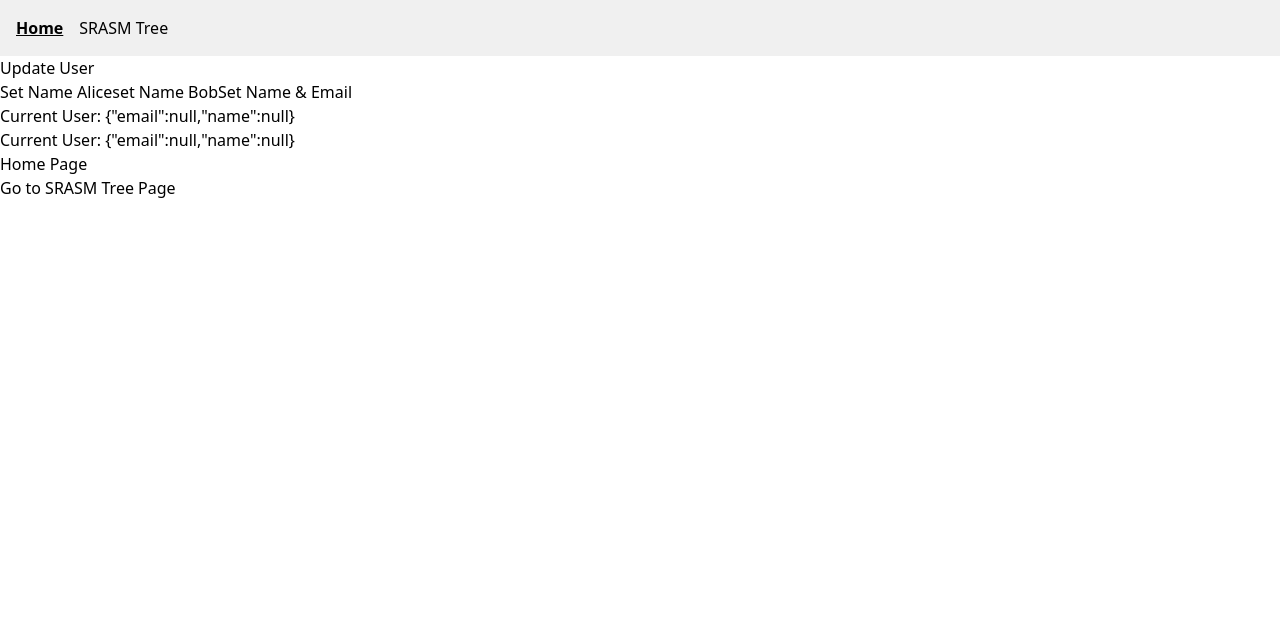
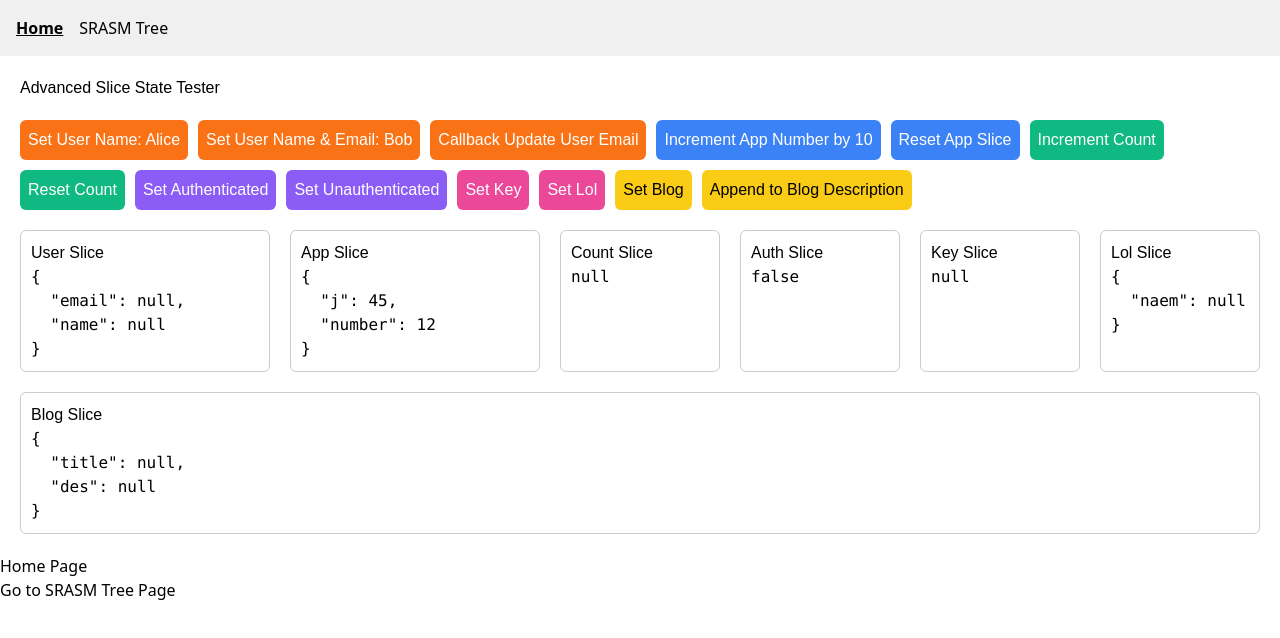
Before and after one commit to saarock/srasm, a React (Vite) app: page / in a window 1280 px wide. Shown: the top 638 px of the page. Built offline with nearby package versions, Linux system fonts and the light colour scheme.

Commit message:
fixed all the bugs

```diff
--- a/src/components/UserUpdater.tsx
+++ b/src/components/UserUpdater.tsx
@@ -5,45 +5,172 @@ import { initialState, type MyState } from "../srsm/userState";
 import useReadGlobalState from "../hooks/useReadGlobalState";
 
 const UserUpdater: React.FC = () => {
+// Individual slices
 const { state: user, setState: setUser } = useSRASM("User");
-  const { App, count, isAuthenticated, key, lol } = useMultipleState<MyState>([
-    "App",
-    "User",
-    "count",
-    "isAuthenticated",
-    "key",
-    "lol",
+
+const { App, count, isAuthenticated, key, lol, Blog } = useMultipleState<MyState>([
+"App", "User", "count", "isAuthenticated", "key", "lol", "Blog"
 ]);
 
-  const {} = useSRASM("App");
-
-  // const {} = useMultipleState<MyState>()
-
-  const { setState: setApp, state: appState } = App;
-
-  useEffect(() => {
-    setApp(prev => ({...prev, j: 45}));
-  }, [])
-
-  const state = useReadGlobalState<MyState>(initialState);
+const {setState} = useSRASM("isAuthenticated");
 
 
 
+
+const { state: appState, setState: setApp } = App;
+const { state: countState, setState: setCount } = count;
+const { state: authState, setState: setAuth } = isAuthenticated;
+const { state: keyState, setState: setKey } = key;
+const { state: lolState, setState: setLol } = lol;
+const { state: blogState, setState: setBlog } = Blog;
+
+
+
+// Initialize App slice
+useEffect(() => {
+setApp(prev => ({ ...prev, j: 45, number: 12 }));
+}, []);
+
+const globalState = useReadGlobalState<MyState>(initialState);
+
 return (
-    <div>
-      <h3>Update User</h3>
-      <button onClick={() => setUser({ name: "Alice" })}>Set Name Alice</button>
+<div style={{ padding: 20, fontFamily: "Arial, sans-serif" }}>
+<h2 style={{ marginBottom: 20 }}>Advanced Slice State Tester</h2>
+
+
+  {/* Buttons for all slices */}
+  <div style={{ display: "flex", flexWrap: "wrap", gap: 10, marginBottom: 20 }}>
+    {/* User slice */}
     <button
+      style={{ padding: 8, background: "#f97316", color: "white", border: "none", borderRadius: 6 }}
+      onClick={() => setUser({ name: "Alice" })}
+    >
+      Set User Name: Alice
+    </button>
+    <button
+      style={{ padding: 8, background: "#f97316", color: "white", border: "none", borderRadius: 6 }}
       onClick={() => setUser({ name: "Bob", email: "bob@example.com" })}
     >
-        set Name Bob
+      Set User Name & Email: Bob
     </button>
-      <button onClick={() => setApp({ j: 45, number: 56 })}>
-        Set Name & Email
+    <button
+      style={{ padding: 8, background: "#f97316", color: "white", border: "none", borderRadius: 6 }}
+      onClick={() => setUser(prev => ({ ...prev, email: "updated@example.com" }))}
+    >
+      Callback Update User Email
     </button>
-      <p>Current User: {JSON.stringify(user)}</p>
-      <p>Current User: {JSON.stringify(user)}</p>
+
+    {/* App slice */}
+    <button
+      style={{ padding: 8, background: "#3b82f6", color: "white", border: "none", borderRadius: 6 }}
+      onClick={() => setApp(prev => ({ ...prev, number: Number(prev?.number ?? 0) + 10 }))}
+    >
+      Increment App Number by 10
+    </button>
+    <button
+      style={{ padding: 8, background: "#3b82f6", color: "white", border: "none", borderRadius: 6 }}
+      onClick={() => setApp({ j: 0, number: 0 })}
+    >
+      Reset App Slice
+    </button>
+
+    {/* Count slice */}
+    <button
+      style={{ padding: 8, background: "#10b981", color: "white", border: "none", borderRadius: 6 }}
+      onClick={() => setCount(prev => (prev ?? 0) + 1)}
+    >
+      Increment Count
+    </button>
+    <button
+      style={{ padding: 8, background: "#10b981", color: "white", border: "none", borderRadius: 6 }}
+      onClick={() => setCount(0)}
+    >
+      Reset Count
+    </button>
+
+    {/* Auth slice */}
+    <button
+      style={{ padding: 8, background: "#8b5cf6", color: "white", border: "none", borderRadius: 6 }}
+      onClick={() => setAuth(true)}
+    >
+      Set Authenticated
+    </button>
+    <button
+      style={{ padding: 8, background: "#8b5cf6", color: "white", border: "none", borderRadius: 6 }}
+      onClick={() => setAuth(false)}
+    >
+      Set Unauthenticated
+    </button>
+
+    {/* Key & Lol slices */}
+    <button
+      style={{ padding: 8, background: "#ec4899", color: "white", border: "none", borderRadius: 6 }}
+      onClick={() => setKey("myKey")}
+    >
+      Set Key
+    </button>
+    <button
+      style={{ padding: 8, background: "#ec4899", color: "white", border: "none", borderRadius: 6 }}
+      onClick={() => setLol({ naem: "😂" })}
+    >
+      Set Lol
+    </button>
+
+    {/* Blog slice */}
+    <button
+      style={{ padding: 8, background: "#facc15", color: "black", border: "none", borderRadius: 6 }}
+      onClick={() => setBlog({ title: "New Blog", des: "Updated description" })}
+    >
+      Set Blog
+    </button>
+    <button
+      style={{ padding: 8, background: "#facc15", color: "black", border: "none", borderRadius: 6 }}
+      onClick={() => setBlog(prev => ({ ...prev, des: (prev.des ?? "") + " [Edited]" }))}
+    >
+      Append to Blog Description
+    </button>
   </div>
+
+  {/* Display slices */}
+  <div style={{ display: "flex", flexWrap: "wrap", gap: 20 }}>
+    <div style={{ flex: 1, minWidth: 250, padding: 10, border: "1px solid #ccc", borderRadius: 6 }}>
+      <h4>User Slice</h4>
+      <pre>{JSON.stringify(user, null, 2)}</pre>
+    </div>
+
+    <div style={{ flex: 1, minWidth: 250, padding: 10, border: "1px solid #ccc", borderRadius: 6 }}>
+      <h4>App Slice</h4>
+      <pre>{JSON.stringify(appState, null, 2)}</pre>
+    </div>
+
+    <div style={{ flex: 1, minWidth: 150, padding: 10, border: "1px solid #ccc", borderRadius: 6 }}>
+      <h4>Count Slice</h4>
+      <pre>{JSON.stringify(countState, null, 2)}</pre>
+    </div>
+
+    <div style={{ flex: 1, minWidth: 150, padding: 10, border: "1px solid #ccc", borderRadius: 6 }}>
+      <h4>Auth Slice</h4>
+      <pre>{JSON.stringify(authState, null, 2)}</pre>
+    </div>
+
+    <div style={{ flex: 1, minWidth: 150, padding: 10, border: "1px solid #ccc", borderRadius: 6 }}>
+      <h4>Key Slice</h4>
+      <pre>{JSON.stringify(keyState, null, 2)}</pre>
+    </div>
+
+    <div style={{ flex: 1, minWidth: 150, padding: 10, border: "1px solid #ccc", borderRadius: 6 }}>
+      <h4>Lol Slice</h4>
+      <pre>{JSON.stringify(lolState, null, 2)}</pre>
+    </div>
+
+    <div style={{ flex: 1, minWidth: 250, padding: 10, border: "1px solid #ccc", borderRadius: 6 }}>
+      <h4>Blog Slice</h4>
+      <pre>{JSON.stringify(blogState, null, 2)}</pre>
+    </div>
+  </div>
+</div>
+
+
 );
 };
 
--- a/src/context/createStateStore.tsx
+++ b/src/context/createStateStore.tsx
@@ -1,18 +1,4 @@
 import React, { createContext, useReducer, useContext, useMemo } from "react";
-
-const code = `
-  self.onmessage = (e) => {
-    postMessage(e.data * 3);
-  }
-`;
-
-const blob = new Blob([code], { type: "application/javascript" });
-const SRASMWorker = new Worker(URL.createObjectURL(blob));
-// App.tsx
-const aiWorker = new Worker(
-  new URL("../workers/AiWorker.ts", import.meta.url),
-  { type: "module" }
-);
 
 /**
  * Factory function to create a fully-typed state management store.
@@ -29,7 +15,6 @@ export function createStateStore<Slices extends Record<string, any>>(
 
   const sliceContexts: Record<string, any> = {};
   const sliceProviders: any[] = [];
-  const slices: Partial<Slices> = {};
 
   // -------------------- Individual Slice Contexts -------------------- //
   for (const key of Object.keys(initialSlices)) {
@@ -41,14 +26,25 @@ export function createStateStore<Slices extends Record<string, any>>(
     sliceContexts[key] = SliceContext;
 
     const reducer = (state: any, action: any) => {
-      // alert(action.payload)
-      if (action.type === "SET_STATE") return { ...state, ...action.payload };
+      if (action.type === "SET_STATE") {
+        // If both current state and payload are objects, merge
+        if (
+          typeof state === "object" &&
+          state !== null &&
+          typeof action.payload === "object" &&
+          action.payload !== null
+        ) {
+          return { ...state, ...action.payload };
+        } else {
+          // Otherwise, just replace the state (for primitives)
+          return action.payload;
+        }
+      }
       return state;
     };
 
     function SliceProvider({
       children,
-      sliceKey,
     }: {
       children: React.ReactNode;
       sliceKey: SliceKey;
@@ -58,43 +54,17 @@ export function createStateStore<Slices extends Record<string, any>>(
       const setState = (
         payload: Partial<any> | ((prev: any) => Partial<any>)
       ) => {
-        slices[sliceKey] = slices[sliceKey] || initialSlices[sliceKey];
-        const prev = slices[sliceKey];
+        // alert(payload);
+        const prev = state;
 
         const next =
           typeof payload === "function"
-            ? { ...prev, ...payload(prev) }
-            : { ...prev, ...payload };
+            ? payload(prev) // if payload is a function, call it with prev
+            : typeof payload === "object" && payload !== null
+            ? { ...payload } // if payload is an object, shallow copy
+            : payload; // if primitive (string, number, boolean), just use it
 
-        slices[sliceKey] = next; // update global s
-        // console.log(next);
-
-        // Send to AI worker to predict heavy slice
-        // aiWorker.postMessage({ slice: key, payload });
         dispatch({ type: "SET_STATE", payload: next });
-
-        // aiWorker.onmessage = (e) => {
-        // const { isHeavy, payload } = e.data;
-
-        // if (isHeavy) {
-        //   // Send to SRASMWorker for heavy computation
-        //   SRASMWorker.postMessage({ slice: key, payload });
-
-        //   // Listen for the result from SRASMWorker
-        //   SRASMWorker.onmessage = (e) => {
-        //     const newState = e.data;
-        //     console.log("haha ");
-        //     console.log(newState);
-
-        //     // Update the slice state
-        //     // alert()
-        //     dispatch({ type: "SET_STATE", payload: newState });
-        //   };
-        // } else {
-        //   // Light slice → normal dispatch
-        //   dispatch({ type: "SET_STATE", payload });
-        // }
-        // };
       };
 
       const memoValue = useMemo(() => ({ state, setState }), [state]);
```
Lines whose indentation alone changed are shown as unchanged.
